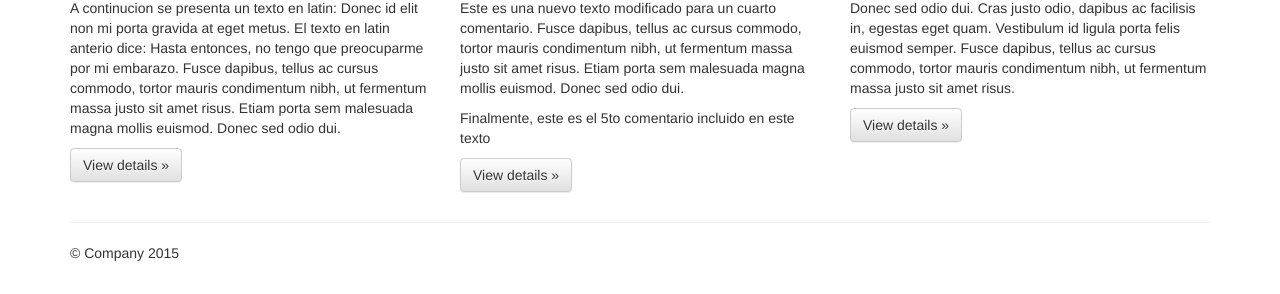
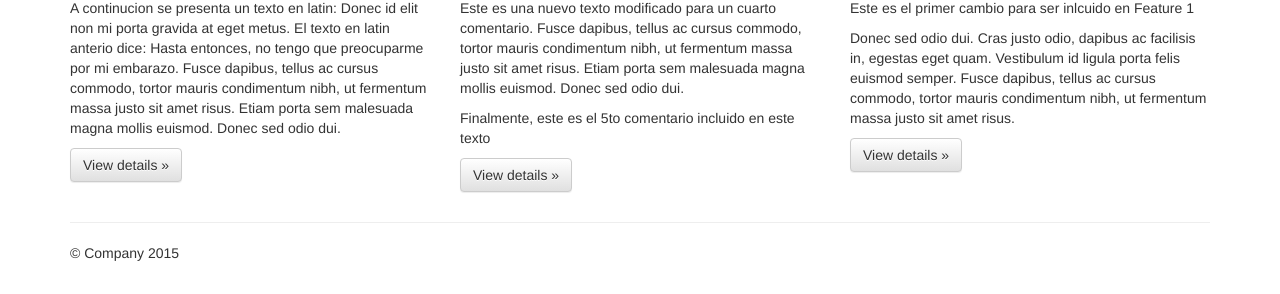
Before and after one commit to MSEscobar/Trabajo2_mauricio_escobar, a plain HTML site: page index.html in a window 1280 px wide. Shown: the part 506-800 px from the top of the page. Drawn offline with nearby package versions, Linux system fonts and the light colour scheme.

Commit message:
Primer cambio Feature1

```diff
--- a/index.html
+++ b/index.html
@@ -77,7 +77,8 @@
        </div>
         <div class="col-md-4">
           <h2>Heading</h2>
-          <p>Donec sed odio dui. Cras justo odio, dapibus ac facilisis in, egestas eget quam. Vestibulum id ligula porta felis euismod semper. Fusce dapibus, tellus ac cursus commodo, tortor mauris condimentum nibh, ut fermentum massa justo sit amet risus.</p>
+          <p>Este es el primer cambio para ser inlcuido en Feature 1</p>
+	  <p>Donec sed odio dui. Cras justo odio, dapibus ac facilisis in, egestas eget quam. Vestibulum id ligula porta felis euismod semper. Fusce dapibus, tellus ac cursus commodo, tortor mauris condimentum nibh, ut fermentum massa justo sit amet risus.</p>
           <p><a class="btn btn-default" href="#" role="button">View details &raquo;</a></p>
         </div>
       </div>
```
